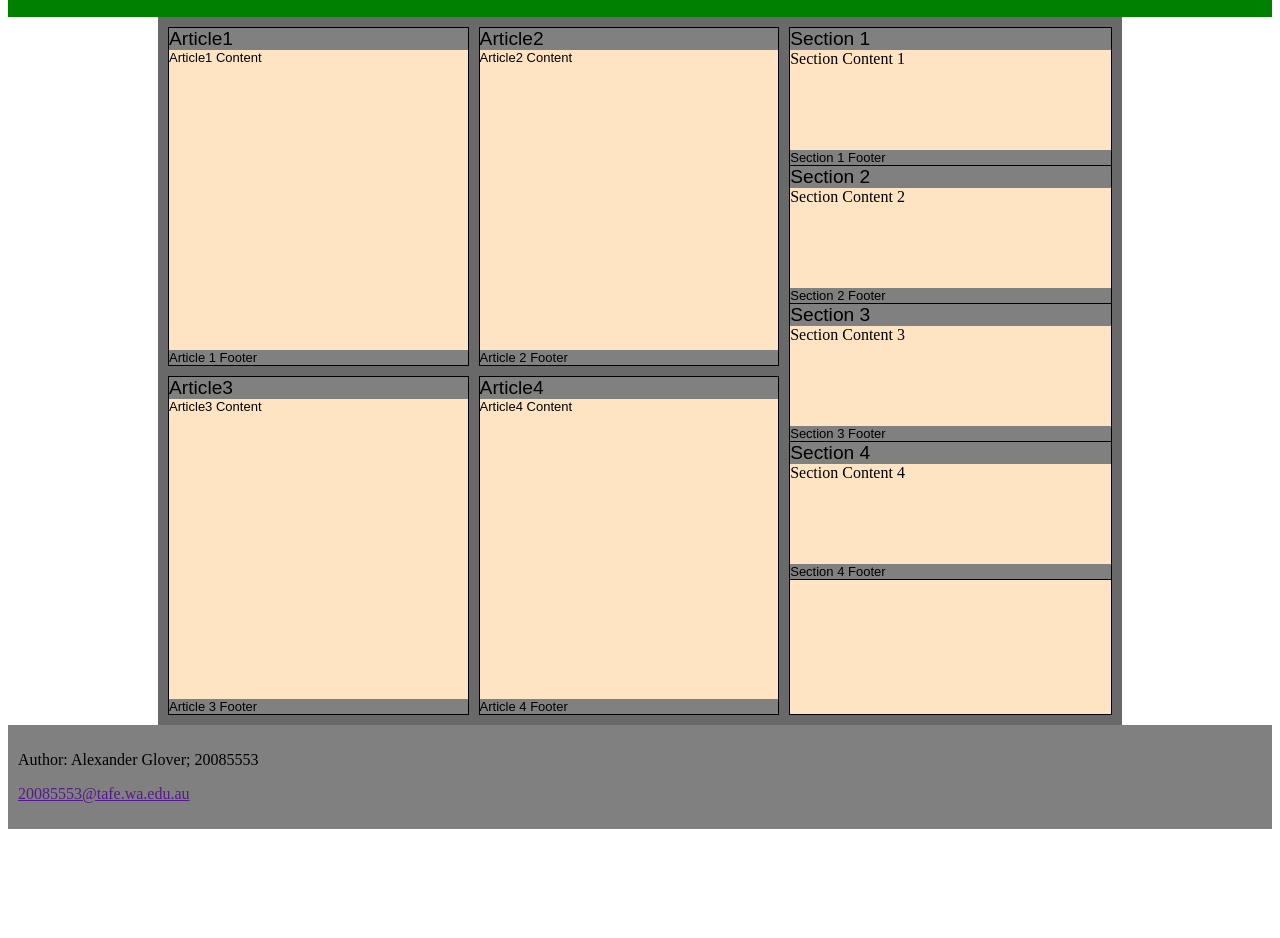
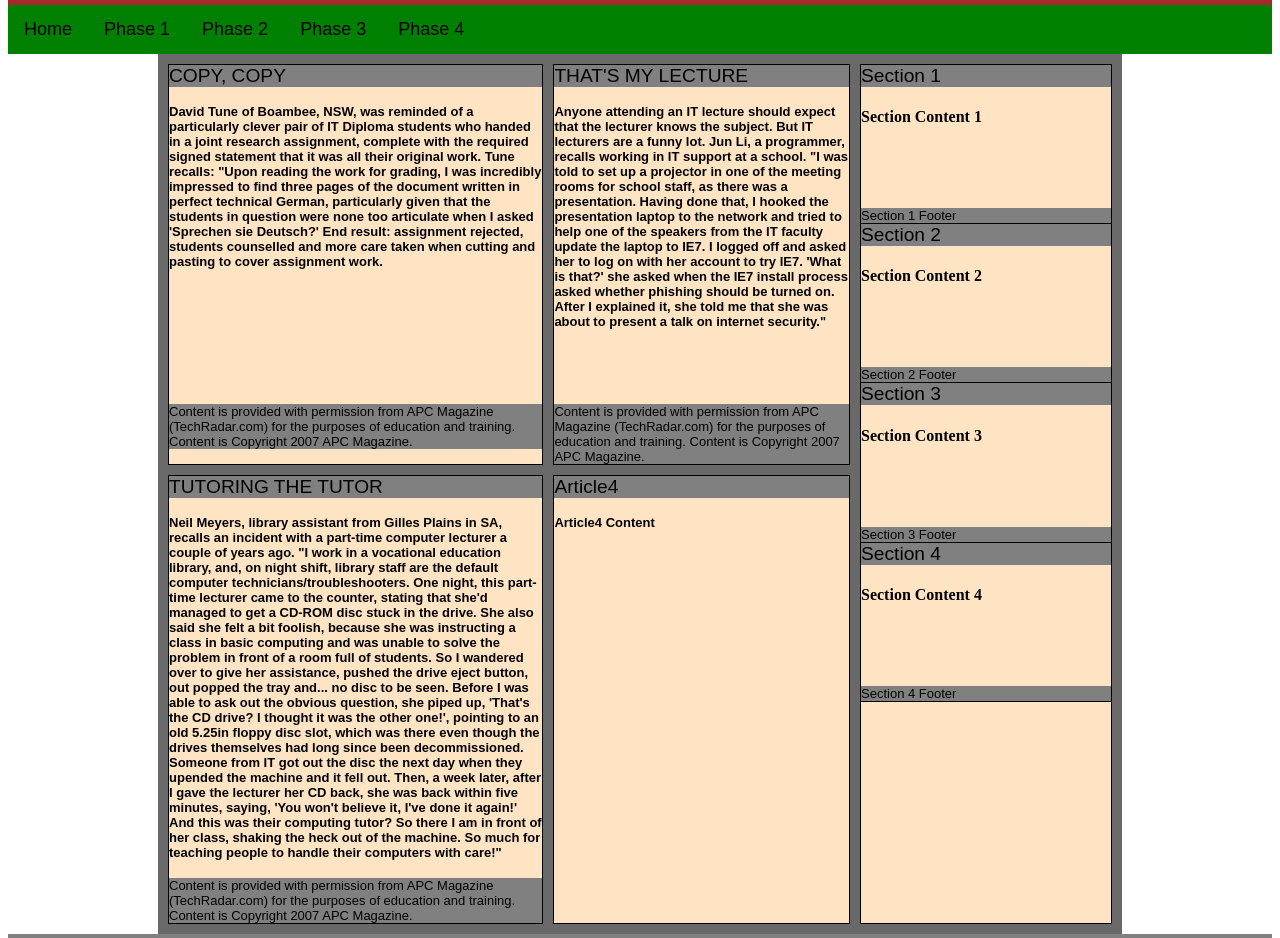
Before and after one commit to GooseTafe/web_tech, a plain HTML site: page phase-1/index.html in a window 1280 px wide. Shown: the part 81-1019 px from the top of the page. Before the commit the page ends 918 px from the top, so only its background shows below. Drawn offline with Linux system fonts and the light colour scheme.

Commit message:
phase-1 complete

```diff
--- a/phase-1/assets/css.css
+++ b/phase-1/assets/css.css
@@ -6,7 +6,7 @@
 /*header content settings*/
 #headerContent{
     margin: 0 auto;
-    padding: 10px;
+    padding: 1px;
     text-align: left;
     font-family: Arial, serif;
     font-size: large;
@@ -98,12 +98,15 @@ li a:hover {
 
 .secContent{
     min-height: 100px;
+    min-width: 250px;
 }
 
 /*Footer settings*/
 #footer{
     background-color: grey;
-    padding: 10px;
+    padding-top: 5px;
+    padding-left: 5px;
+    padding-bottom: 45px;
 }
 
 .divFooter{
@@ -112,3 +115,13 @@ li a:hover {
     background-color: grey;
     margin-top: auto;
 }
+
+.footerLink{
+    font-size: small;
+    font-family: Arial, serif;
+    background-color: grey;
+    text-decoration: none;
+    display: block;
+    width: auto;
+    float: left;
+}
--- a/phase-1/index.html
+++ b/phase-1/index.html
@@ -1,73 +1,132 @@
 <!DOCTYPE html>
 <html lang="en">
 <head>
+    <meta charset="UTF-8">
+    <meta name="viewport"
+          content="width=device-width, user-scalable=no, initial-scale=1.0, maximum-scale=1.0, minimum-scale=1.0">
+    <meta http-equiv="X-UA-Compatible" content="ie=edge">
     <link rel="stylesheet" href="assets/css.css">
-    <meta charset="UTF-8">
-    <title>Title</title>
+    <title>ALEXANDER GLOVER | Web Tech | Cert 4 Prog</title>
 </head>
 <body>
 <div id="header">
     <div id="headerContent">
-        HEADER
+        <h2>Certificate IV in IT (Programming)</h2>
     </div>
 </div>
 <div id="nav">
     <div id="navContent">
         <ul id="navPages">
-            <li><a href="">Nav1</a></li>
-            <li><a href="">Nav2</a></li>
-            <li><a href="">Nav3</a></li>
-            <li><a href="">Nav4</a></li>
+            <li><a href=".">Home</a></li>
+            <li><a href="./phase-1">Phase 1</a></li>
+            <li><a href="./phase-2">Phase 2</a></li>
+            <li><a href="./Phase-3">Phase 3</a></li>
+            <li><a href="./Phase-4">Phase 4</a></li>
         </ul>
     </div>
 </div>
 <div id="main" class="grid-container">
     <div class="box" id="article1">
-        <header class="divHeader">Article1</header>
-        <article class="divContent">Article1 Content</article>
-        <footer class="divFooter">Article 1 Footer</footer>
+        <header class="divHeader">COPY, COPY</header>
+        <article class="divContent"><h4>David Tune of Boambee, NSW, was reminded of a particularly clever pair of IT Diploma
+            students who handed in a joint research assignment, complete with the required signed
+            statement that it was all their original work.
+
+            Tune recalls: "Upon reading the work for grading, I was incredibly impressed to find
+            three pages of the document written in perfect technical German, particularly given
+            that the students in question were none too articulate when I asked 'Sprechen sie Deutsch?'
+
+            End result: assignment rejected, students counselled and more care taken when cutting
+            and pasting to cover assignment work.</h4></article>
+        <footer class="divFooter">Content is provided with permission from APC Magazine (TechRadar.com) for the
+            purposes of education and training. Content is Copyright 2007 APC Magazine.</footer>
     </div>
     <div class="box" id="article2">
-        <header class="divHeader">Article2</header>
-        <article class="divContent">Article2 Content</article>
-        <footer class="divFooter">Article 2 Footer</footer>
+        <header class="divHeader">THAT'S MY LECTURE</header>
+        <article class="divContent"><h4>Anyone attending an IT lecture should expect that the lecturer knows the subject.
+            But IT lecturers are a funny lot.
+
+            Jun Li, a programmer, recalls working in IT support at a school.
+
+            "I was told to set up a projector in one of the meeting rooms for school staff,
+            as there was a presentation. Having done that, I hooked the presentation laptop
+            to the network and tried to help one of the speakers from the IT faculty update
+            the laptop to IE7. I logged off and asked her to log on with her account to try
+            IE7.
+
+            'What is that?' she asked when the IE7 install process asked whether phishing
+            should be turned on. After I explained it, she told me that she was about to
+            present a talk on internet security."</h4></article>
+        <footer class="divFooter">Content is provided with permission from APC Magazine (TechRadar.com) for the
+            purposes of education and training. Content is Copyright 2007 APC Magazine.</footer>
     </div>
     <div class="box" id="article3">
-        <header class="divHeader">Article3</header>
-        <article class="divContent">Article3 Content</article>
-        <footer class="divFooter">Article 3 Footer</footer>
+        <header class="divHeader">TUTORING THE TUTOR</header>
+        <article class="divContent"><h4>Neil Meyers, library assistant from Gilles Plains in SA, recalls an incident
+            with a part-time computer lecturer a couple of years ago.
+
+            "I work in a vocational education library, and, on night shift, library staff are
+            the default computer technicians/troubleshooters. One night, this part-time
+            lecturer came to the counter, stating that she'd managed to get a CD-ROM disc
+            stuck in the drive. She also said she felt a bit foolish, because she was
+            instructing a class in basic computing and was unable to solve the problem in
+            front of a room full of students.
+
+            So I wandered over to give her assistance, pushed the drive eject button, out
+            popped the tray and... no disc to be seen.
+
+            Before I was able to ask out the obvious question, she piped up,
+            'That's the CD drive? I thought it was the other one!', pointing to an old 5.25in
+            floppy disc slot, which was there even though the drives themselves had long
+            since been decommissioned.
+
+            Someone from IT got out the disc the next day when they upended the machine
+            and it fell out. Then, a week later, after I gave the lecturer her CD back,
+            she was back within five minutes, saying, 'You won't believe it, I've done it again!'
+
+            And this was their computing tutor? So there I am in front of her class,
+            shaking the heck out of the machine. So much for teaching people to handle
+            their computers with care!"
+        </h4></article>
+        <footer class="divFooter">Content is provided with permission from APC Magazine (TechRadar.com) for the
+            purposes of education and training. Content is Copyright 2007 APC Magazine.</footer>
     </div>
     <div class="box" id="article4">
         <header class="divHeader">Article4</header>
-        <article class="divContent">Article4 Content</article>
-        <footer class="divFooter">Article 4 Footer</footer>
+        <article class="divContent"><h4>Article4 Content</h4></article>
+<!--        <footer class="divFooter">Article 4 Footer</footer>-->
     </div>
     <aside class="aside" id="aside">
         <section class="asideSection">
             <header class="divHeader">Section 1</header>
-            <article class="secContent">Section Content 1</article>
+            <article class="secContent"><h4>Section Content 1</h4></article>
             <footer class="divFooter">Section 1 Footer</footer>
         </section>
         <section class="asideSection">
             <header class="divHeader">Section 2</header>
-            <article class="secContent">Section Content 2</article>
+            <article class="secContent"><h4>Section Content 2</h4></article>
             <footer class="divFooter">Section 2 Footer</footer>
         </section>
         <section class="asideSection">
             <header class="divHeader">Section 3</header>
-            <article class="secContent">Section Content 3</article>
+            <article class="secContent"><h4>Section Content 3</h4></article>
             <footer class="divFooter">Section 3 Footer</footer>
         </section>
         <section class="asideSection">
             <header class="divHeader">Section 4</header>
-            <article class="secContent">Section Content 4</article>
+            <article class="secContent"><h4>Section Content 4</h4></article>
             <footer class="divFooter">Section 4 Footer</footer>
         </section>
     </aside>
 </div>
 <footer id="footer">
-    <p>Author: Alexander Glover; 20085553</p>
-    <p><a href="">20085553@tafe.wa.edu.au</a></p>
+    <p>© Copyright 2023 Adrian Gould and Alexander Glover. All rights reserved.</p>
+    <ul id="footerLinks">
+        <li class="footerLink"><a href="#">North Metro TAFE</a></li>
+        <li class="footerLink"><a href="#">ScreenCraft Dev Sites</a></li>
+        <li class="footerLink"><a href="#">Contact Us</a></li>
+        <li class="footerLink"><a href="#">Copyright</a></li>
+    </ul>
 </footer>
 
 </body>
```
Also changed, not shown: phase-1/evidence/W3C Validation Check With Content.png (added), phase-1/evidence/W3C Validation Check.png (added), phase-1/evidence/firefox test.png (added), phase-1/evidence/google chrome test.png (added), phase-1/evidence/microsoft edge test.png (added), phase-1/evidence/test with content.png (added), 2 other files.
